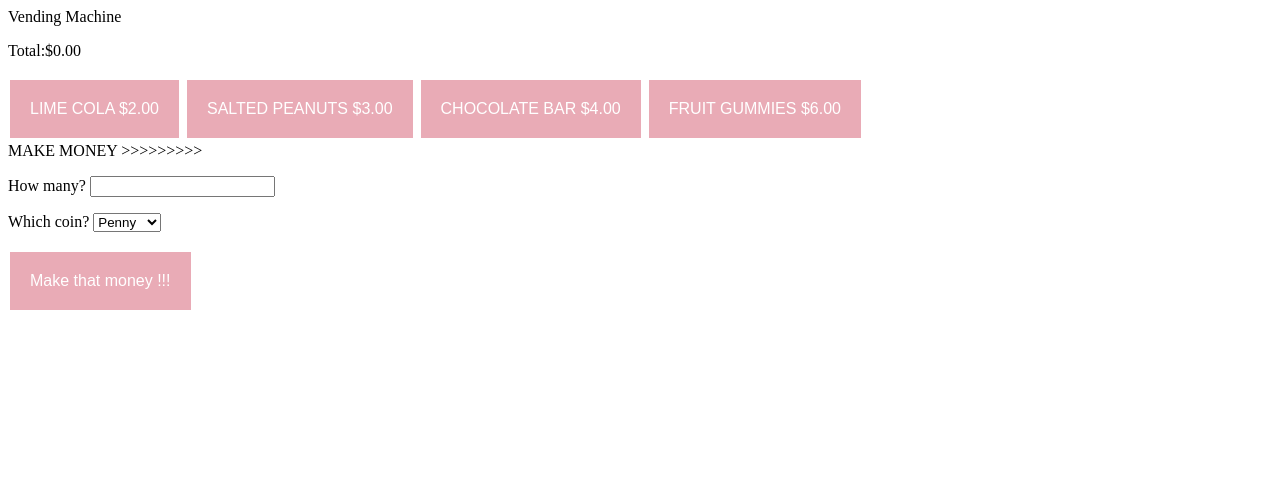
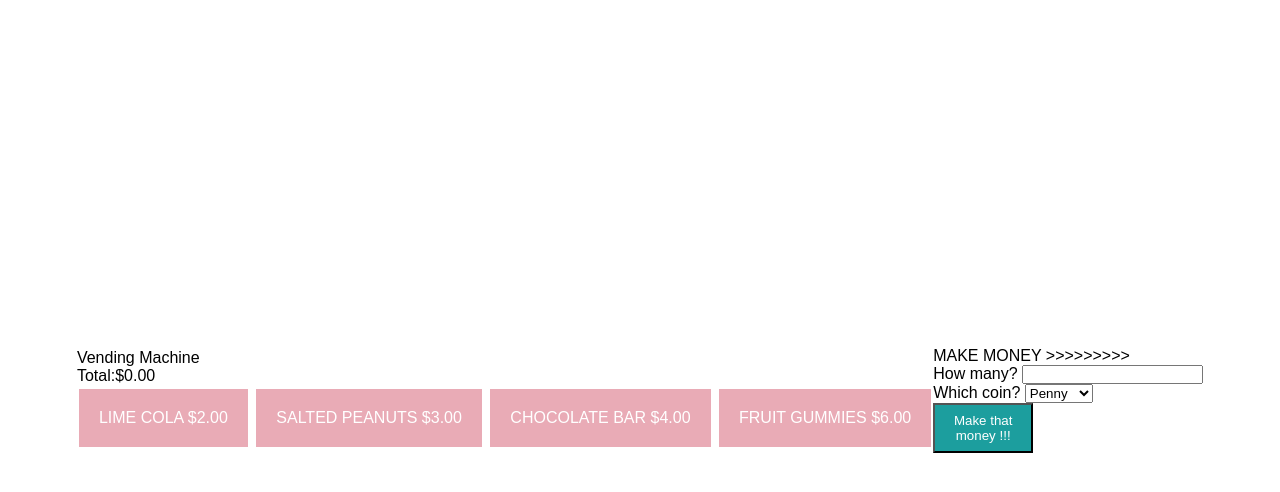
Before and after one commit to minimomo14/DOM-LAB---MINI-CHALLENGES, a plain HTML site: page index.html in a window 1280 px wide. Drawn offline with Linux system fonts and the light colour scheme.

Commit message:
make changes on files

```diff
--- a/index.html
+++ b/index.html
@@ -4,6 +4,7 @@
     <meta charset="UTF-8">
     <meta http-equiv="X-UA-Compatible" content="IE=edge">
     <meta name="viewport" content="width=device-width, initial-scale=1.0">
+    <link rel="stylesheet" href="style.css"/>
     <title>DOM-mini-challenge</title>
 </head>
 <body>
@@ -11,12 +12,12 @@
 
     <p id="total"></p>
 
-    <button type="button" id="lime" value="$2.00">LIME COLA $2.00</button>
-    <button type="button" id="salt" value="$3.00">SALTED PEANUTS $3.00</button>
-    <button type="button" id="chocolate" value="$4.00">CHOCOLATE BAR $4.00</button>
-    <button type="button" id="fruit" value="$6.00">FRUIT GUMMIES $6.00</button>
+    <button class="Vbutton" type="button" id="lime" value="$2.00">LIME COLA $2.00</button>
+    <button class="Vbutton" type="button" id="salt" value="$3.00">SALTED PEANUTS $3.00</button>
+    <button class="Vbutton" type="button" id="chocolate" value="$4.00">CHOCOLATE BAR $4.00</button>
+    <button class="Vbutton" type="button" id="fruit" value="$6.00">FRUIT GUMMIES $6.00</button>
 <style>
-    button {
+    .Vbutton {
   background-color: rgb(233, 171, 182);
   border: none;
   color: white;
@@ -37,13 +38,13 @@
 <form id="makeMoneyForm">MAKE MONEY >>>>>>>>>
 <p>
   <label for="count">How many?
-    <input type="number" id="count">
+    <input type="number" id="count"/>
   </label>
 </p>
 
 <p>
    <label for="coin">Which coin?</label>
-    <select id="coinType">
+    <select id="coin">
     <option value="penny">Penny</option>
     <option value="nickle">Nickel</option>
     <option value="dime">Dime</option>
@@ -51,11 +52,12 @@
     </select>
 </p>
 <p>
-    <button type="submit" class="button" id="click-button">Make that money !!!</button>
+    <button type="submit" class="button">Make that money !!!</button>
     <!-- <button class="button" id="click-remove">Remove coin</button> -->
 </p>
+<div id="circle"></div>
 </form>
-<div id="circle"></div>
+
 
 <script src="script.js"></script>
 
--- a/script.js
+++ b/script.js
@@ -51,14 +51,13 @@
    const coinSelect = document.getElementById("coin");
    const coinContainer = document.querySelector(".coin-container");
 
-   makeMoneyForm.addEventListener("click-button", (event) => {
+   makeMoneyForm.addEventListener("click", (event) => {
        event.preventDefault();
-       debugger;
 
        let count = countInput.value;
        let coin = coinSelect.value;
        for (let i =0; i < count; i++) {
-           const newCoin = document.createElement("div");
+           const newCoin = document.createElement("circle");
            newCoin.classList.add("coin",coin);
             newCoin.addEventListener("click", () => {
                 newCoin.remove();
--- a/style.css
+++ b/style.css
@@ -1,18 +1,18 @@
-.button {
-    width: 100px;
-    height: 50px;
-    color: white;
-    background-color: rgb(233, 171, 182);
-    border: none;
-    padding: 20px;
-    text-align: center;
-    text-decoration: slategray;
-    display: inline-block;
-    font-size: 16px;
-    margin: 4px 2px;
+* {
+    margin: 0;
+    padding: 0;
+    box-sizing: border-box;
+}
+body {
+    font-family: Arial, Helvetica, sans-serif;
+    width: 100vw;
+    height: 100vh;
+    display: flex;
+    justify-content: center;
+    align-items: center;
 }
 
-  .coin {
+.coin {
     border-radius: 50%;
     border: 1px solid #ccc;
   }
@@ -30,8 +30,8 @@
   }
 
   .dime {
-    width: 30px;
-    height: 30px;
+    width: 100px;
+    height: 100px;
     background-color: silver;
   }
 
@@ -40,3 +40,11 @@
     height: 65px;
     background-color: rgb(216, 213, 197);
   }
+
+  .button {
+    width: 100px;
+    height: 50px;
+    color: white;
+    background-color: rgb(28, 158, 158);
+
+}
```
